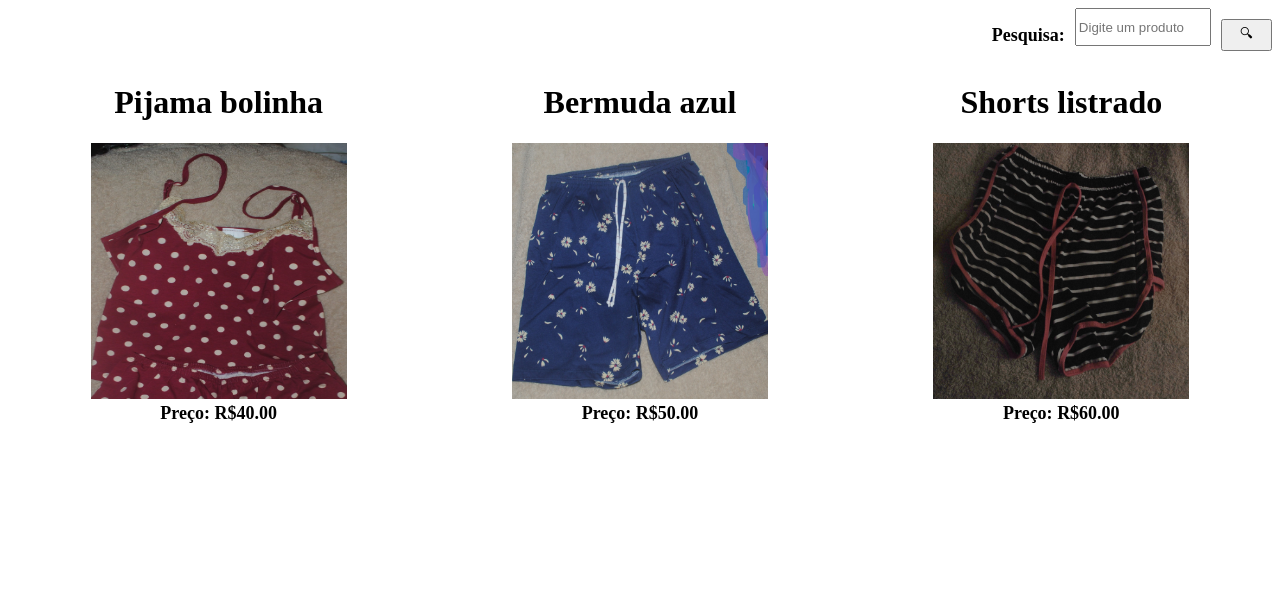
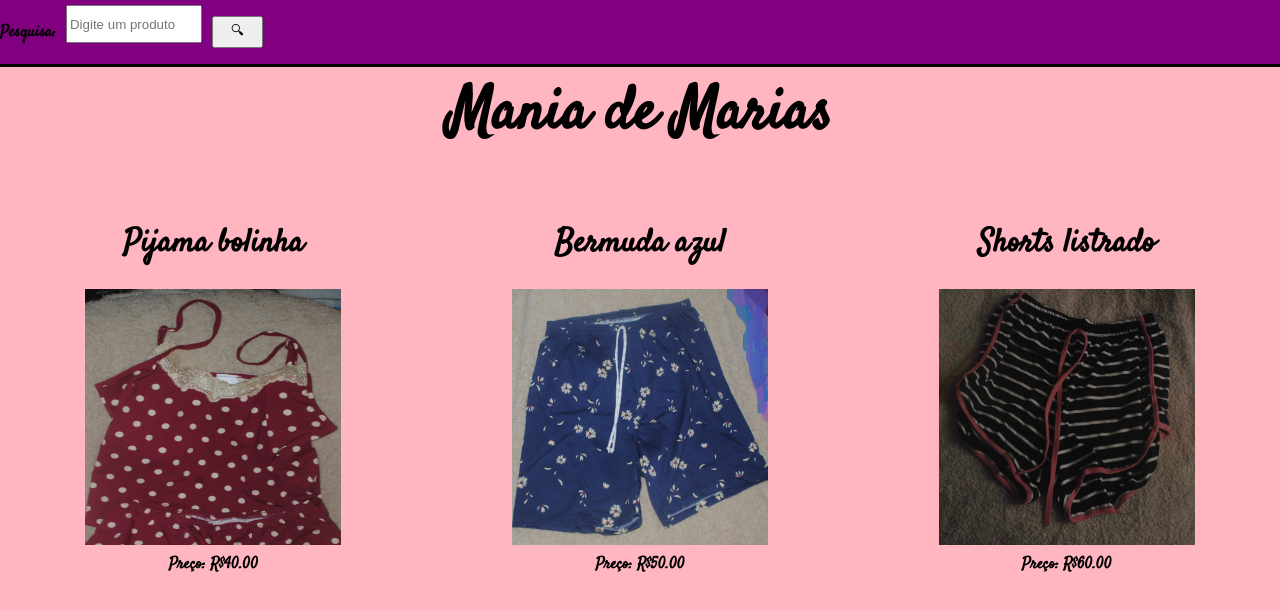
Before and after one commit to marcelo-conti02/ManiaDeMarias, a React (Create React App) app: page / in a window 1280 px wide. Shown: the top 610 px of the page. Built offline with nearby package versions, Linux system fonts and the light colour scheme.

Commit message:
adicionei um componente e css para o header

```diff
--- a/public/index.html
+++ b/public/index.html
@@ -3,6 +3,9 @@
 <head>
     <meta charset="UTF-8">
     <meta name="viewport" content="width=<device-width>, initial-scale=1.0">
+    <link rel="preconnect" href="https://fonts.googleapis.com">
+    <link rel="preconnect" href="https://fonts.gstatic.com" crossorigin>
+    <link href="https://fonts.googleapis.com/css2?family=Satisfy&display=swap" rel="stylesheet">
     <title>Document</title>
 </head>
 <body>
--- a/src/App.js
+++ b/src/App.js
@@ -20,9 +20,21 @@ function FilterableProductTable({products}) {
 
     return (
         <div>
-            <SearchBar setSearchText={setSearchText}/>
+            <Header setSearchText={setSearchText}/>
             <ProductsTable products={products} searchText={searchText}/>
         </div>
+    );
+}
+
+function Header({setSearchText})
+{
+    return(
+        <>
+            <div id='header'>
+                <SearchBar setSearchText={setSearchText}/>
+            </div>
+            <h1 id='titulo'>Mania de Marias</h1>
+        </>
     );
 }
 
@@ -32,7 +44,7 @@ function SearchBar({setSearchText}) {
         register,
         handleSubmit,
         reset,
-        formState:{ errors, isSubmitted}
+        formState:{ errors, isSubmitted }
     } = useForm({
         defaultValues:{
             filterText: ''
@@ -89,28 +101,3 @@ function ProductOutput({ name, imgUrl, valor }) {
         </td>
     );
 }
-
-
-
-
-/*function SearchBar({ onFilterTextChange }) {
-
-    function handleSubmit(e) {
-        onFilterTextChange(e.target[0].value);
-    }
-
-    return (
-        <form id='searchBar' onSubmit={e => {
-            e.preventDefault();
-            handleSubmit(e);
-        }}>
-            <b>Pesquisa:</b>
-            <input
-                type='text'
-                id='searchInput'
-                placeHolder='Digite um produto'
-                required />
-            <button type='submit' id='searchButton'>🔍︎</button>
-        </form>
-    );
-}*/
--- a/src/styles.css
+++ b/src/styles.css
@@ -1,20 +1,27 @@
-.productImg {
-    width: 20vw;
-    height: 20vw;
+body {
+    font-family: Satisfy;
+    color: black;
+    background-color: lightpink;
+    margin: 0;
+}
+/*--------------header---------------------------*/
+#titulo{
+    text-align: center;
+    font-size: 60px;
+    margin-top: 5px;
 }
 
-.tableCell {
-    text-align: center;
-}
-
-.productsTable {
+#header {
+    height: 8vh;
     display: flex;
-    justify-content: space-around;
+    background-color: purple;
+    border-color: black;
+    border-bottom: solid;
 }
 
 #searchBar {
+    margin-right: 50px;
     display: flex;
-    justify-content: flex-end;
     align-items: center;
     gap: 10px;
 }
@@ -28,7 +35,14 @@
     width: 4vw;
     height: 4vh;
 }
+/*---------------------------------------------*/
+.productImg {
+    width: 20vw;
+    height: 20vw;
+}
 
-b {
-    font-size: large;
+.productsTable {
+    display: flex;
+    justify-content: space-around;
+    text-align: center;
 }
```
